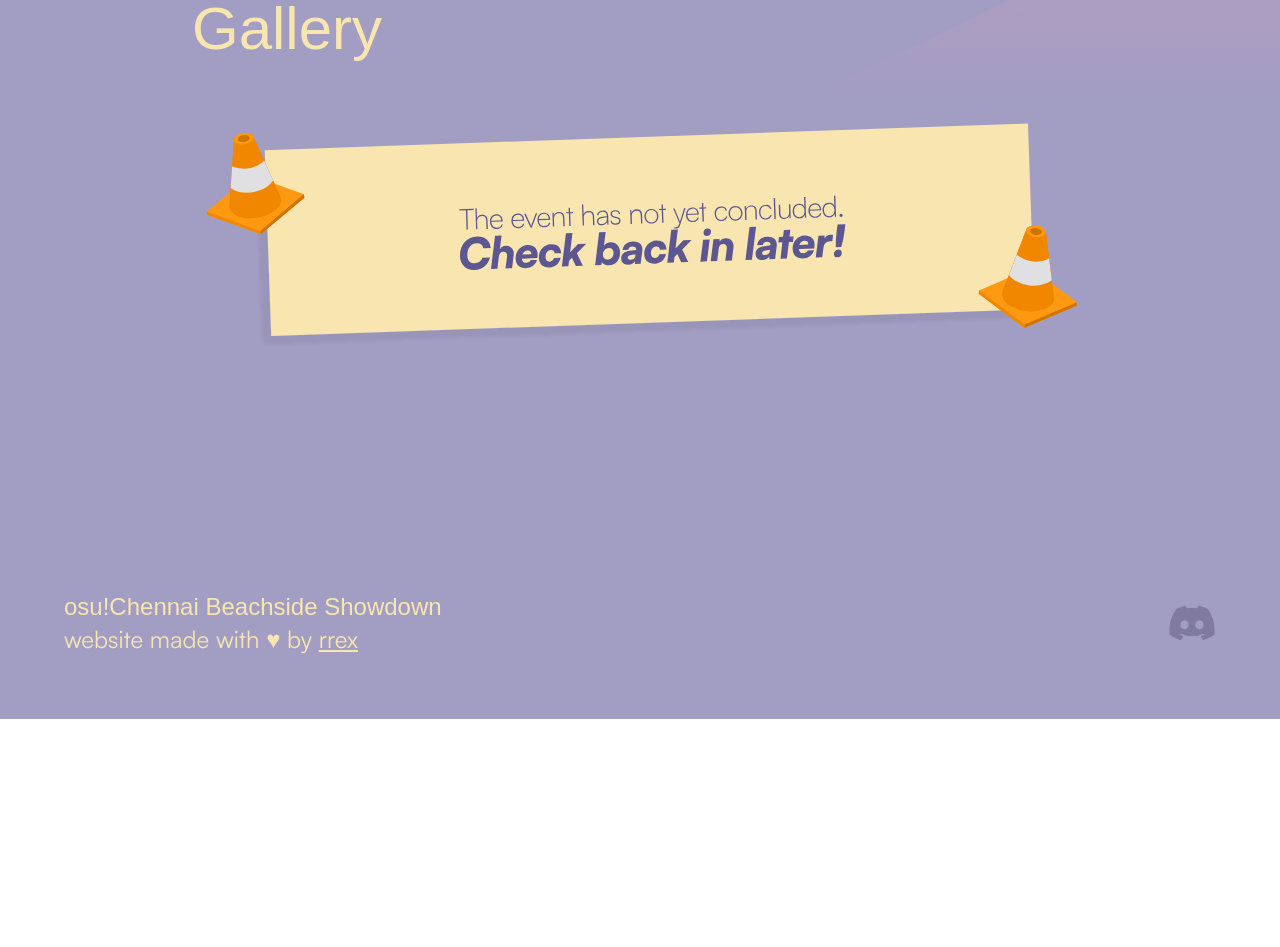
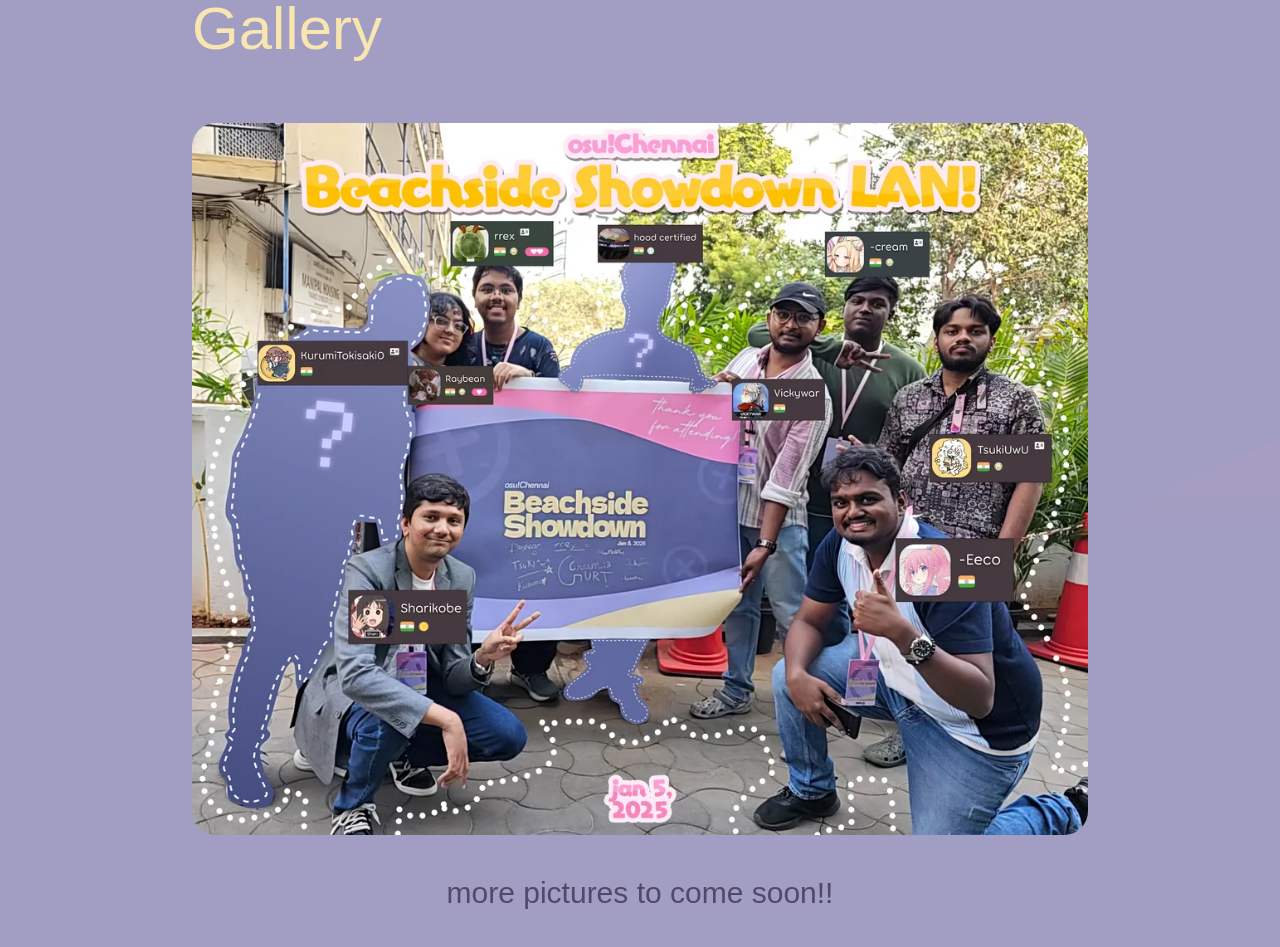
Before and after one commit to rrex971/ocbs-website, a React (Vite) app: page / in a window 1280 px wide. Shown: the part 1100-2047 px from the top of the page. Before the commit the page ends 1819 px from the top, so only its background shows below. Built offline with nearby package versions, Linux system fonts and the light colour scheme; a web font is replaced by a local one.

Commit message:
update image temporarily

```diff
--- a/src/screens/Home.jsx
+++ b/src/screens/Home.jsx
@@ -108,11 +108,16 @@
           <span className="text-3xl sm:text-4xl md:text-6xl text-banana-mania-100">Gallery</span>
         </div>
         <div className="galleryImages mt-36 sm:mt-16 mb-96 flex flex-col justify-center items-center">
-          <div className="image-wrapper block h-full">
+          <div className="image-wrapper flex-col justify-center h-full">
+          <a href="https://www.reddit.com/r/osugame/comments/1hvp49j/osuchennai_beachside_showdown_lan_tournament/" target="_blank">
             <img
-              src={"checklater.svg"}
+              src={"image.png"}
               alt="The event has not yet concluded. Check back later."
-              className="max-w-full h-full" />
+              className="max-w-full h-full rounded-3xl" />
+            </a>
+            <div className='flex justify-center font-head text-3xl mt-10'>
+              more pictures to come soon!!
+            </div>
           </div>
         </div>
       </div>
```
Also changed, not shown: public/image.png (added).
